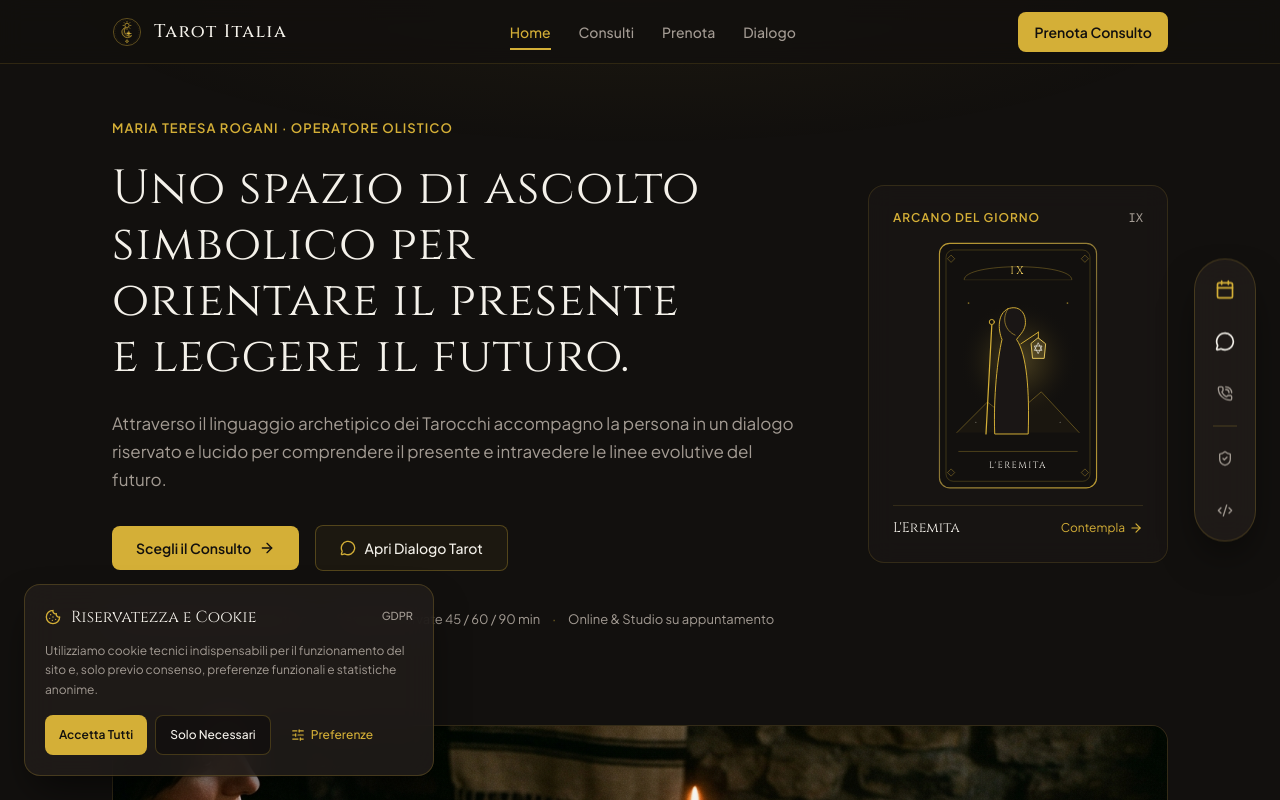
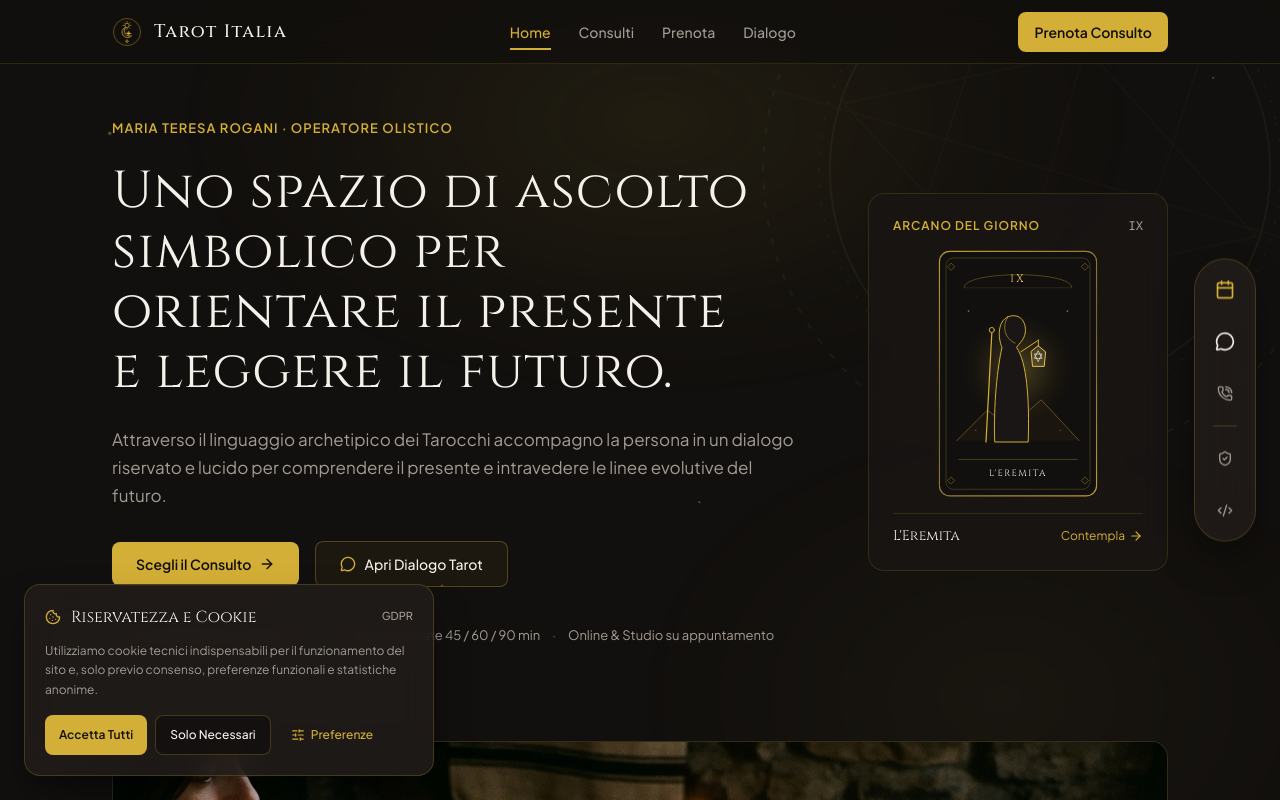
Before and after one commit to Facilissimoweb/ce-se-prova, a React (Vite) app: page / in a window 1280 px wide. Shown: the top 800 px of the page. Built offline with nearby package versions, Linux system fonts and the light colour scheme.

Commit message:
feat: add atmospheric background and refine typography
- Implement AmbientSanctuaryBackground for immersive visual flair
- Define custom animations and utility classes for background movement
- Update font sizing, weights, and tracking across main screens to improve readability and visual hierarchy

```diff
--- a/src/App.tsx
+++ b/src/App.tsx
@@ -7,6 +7,7 @@ import {
 } from './components/NavigationChrome';
 import { HandoffDrawer } from './components/HandoffDrawer';
 import { PrivacyCookiesWidget } from './components/PrivacyCookiesWidget';
+import { AmbientSanctuaryBackground } from './components/AmbientSanctuaryBackground';
 import { HomeScreen } from './screens/HomeScreen';
 import { ConsultiScreen } from './screens/ConsultiScreen';
 import { BookingScreen } from './screens/BookingScreen';
@@ -32,15 +33,7 @@ export function App() {
 
   return (
     <div className="min-h-screen bg-[#12100E] text-[#F4F1EA] flex flex-col relative">
-      {/* Subtle warm ambient gold radiance behind hero */}
-      <div
-        className="pointer-events-none fixed inset-x-0 top-0 h-[420px] opacity-35"
-        style={{
-          background:
-            'radial-gradient(ellipse 65% 50% at 50% 0%, rgba(212, 175, 55, 0.14), transparent 70%)',
-        }}
-        aria-hidden="true"
-      />
+      <AmbientSanctuaryBackground />
 
       <TopBar activeScreen={activeScreen} onNavigate={handleNavigate} />
 
--- /dev/null
+++ b/src/components/AmbientSanctuaryBackground.tsx
@@ -0,0 +1,94 @@
+import React from 'react';
+
+const DUST_MOTES = [
+  { left: '8%', top: '24%', size: 2.5, duration: '11s', delay: '0s' },
+  { left: '16%', top: '68%', size: 2, duration: '14s', delay: '-3s' },
+  { left: '25%', top: '42%', size: 1.5, duration: '12s', delay: '-6s' },
+  { left: '34%', top: '80%', size: 2, duration: '15s', delay: '-2s' },
+  { left: '46%', top: '30%', size: 2.5, duration: '13s', delay: '-7s' },
+  { left: '54%', top: '72%', size: 1.5, duration: '16s', delay: '-4s' },
+  { left: '63%', top: '20%', size: 2, duration: '11.5s', delay: '-5s' },
+  { left: '72%', top: '58%', size: 2.5, duration: '14.5s', delay: '-8s' },
+  { left: '81%', top: '36%', size: 1.5, duration: '12.5s', delay: '-1s' },
+  { left: '90%', top: '74%', size: 2, duration: '15.5s', delay: '-9s' },
+  { left: '94%', top: '22%', size: 2, duration: '13.5s', delay: '-4.5s' },
+  { left: '41%', top: '55%', size: 1.5, duration: '17s', delay: '-10s' },
+];
+
+/**
+ * Sfondo ambientale vibrante ma discreto (compositor-only transform & opacity):
+ * - Due aure dorate che respirano lentamente
+ * - Anelli astrolabici controrotanti a bassa opacità
+ * - Pulviscolo dorato ascendente (disattivato automaticamente con prefers-reduced-motion)
+ */
+export function AmbientSanctuaryBackground() {
+  return (
+    <div
+      className="pointer-events-none fixed inset-0 overflow-hidden z-0"
+      aria-hidden="true"
+    >
+      {/* Top-center primary breathing gold aura */}
+      <div
+        className="animate-aura-breath absolute -top-32 left-1/2 -translate-x-1/2 w-[900px] h-[520px] rounded-full"
+        style={{
+          background:
+            'radial-gradient(ellipse at center, rgba(212, 175, 55, 0.16) 0%, rgba(212, 175, 55, 0.04) 48%, transparent 74%)',
+        }}
+      />
+
+      {/* Lower-right secondary lunar/amber aura */}
+      <div
+        className="animate-aura-breath-reverse absolute -bottom-40 -right-24 w-[720px] h-[540px] rounded-full"
+        style={{
+          background:
+            'radial-gradient(ellipse at center, rgba(230, 198, 92, 0.11) 0%, rgba(212, 175, 55, 0.03) 50%, transparent 74%)',
+        }}
+      />
+
+      {/* Counter-rotating astrolabe geometry behind hero */}
+      <div className="absolute top-[-140px] right-[-180px] md:right-[-80px] w-[620px] h-[620px] opacity-[0.07]">
+        <svg viewBox="0 0 400 400" fill="none" className="w-full h-full animate-orbit-cw">
+          <circle cx="200" cy="200" r="185" stroke="#D4AF37" strokeWidth="1" strokeDasharray="4 8" />
+          <circle cx="200" cy="200" r="142" stroke="#E6C65C" strokeWidth="0.8" />
+          <line x1="200" y1="10" x2="200" y2="390" stroke="#D4AF37" strokeWidth="0.6" strokeOpacity="0.5" />
+          <line x1="10" y1="200" x2="390" y2="200" stroke="#D4AF37" strokeWidth="0.6" strokeOpacity="0.5" />
+        </svg>
+      </div>
+
+      <div className="absolute top-[-110px] right-[-150px] md:right-[-50px] w-[560px] h-[560px] opacity-[0.06]">
+        <svg viewBox="0 0 400 400" fill="none" className="w-full h-full animate-orbit-ccw">
+          <circle cx="200" cy="200" r="165" stroke="#D4AF37" strokeWidth="0.9" strokeDasharray="2 10" />
+          <polygon
+            points="200,45 334,277 66,277"
+            stroke="#D4AF37"
+            strokeWidth="0.7"
+            strokeOpacity="0.6"
+          />
+          <polygon
+            points="200,355 334,123 66,123"
+            stroke="#D4AF37"
+            strokeWidth="0.7"
+            strokeOpacity="0.6"
+          />
+        </svg>
+      </div>
+
+      {/* Subtle floating golden dust motes */}
+      {DUST_MOTES.map((mote, idx) => (
+        <span
+          key={idx}
+          className="animate-float-mote absolute rounded-full bg-[#E6C65C]"
+          style={{
+            left: mote.left,
+            top: mote.top,
+            width: `${mote.size}px`,
+            height: `${mote.size}px`,
+            boxShadow: '0 0 8px rgba(230, 198, 92, 0.55)',
+            animationDuration: mote.duration,
+            animationDelay: mote.delay,
+          }}
+        />
+      ))}
+    </div>
+  );
+}
--- a/src/index.css
+++ b/src/index.css
@@ -85,6 +85,87 @@
   box-shadow: 0 0 24px rgba(212, 175, 55, 0.22);
 }
 
+@keyframes auraBreath {
+  0%,
+  100% {
+    opacity: 0.34;
+    transform: translate3d(0, 0, 0) scale(1);
+  }
+  50% {
+    opacity: 0.56;
+    transform: translate3d(18px, -12px, 0) scale(1.06);
+  }
+}
+
+@keyframes auraBreathReverse {
+  0%,
+  100% {
+    opacity: 0.22;
+    transform: translate3d(0, 0, 0) scale(1);
+  }
+  50% {
+    opacity: 0.42;
+    transform: translate3d(-22px, 14px, 0) scale(1.08);
+  }
+}
+
+@keyframes slowOrbitCW {
+  from {
+    transform: rotate(0deg);
+  }
+  to {
+    transform: rotate(360deg);
+  }
+}
+
+@keyframes slowOrbitCCW {
+  from {
+    transform: rotate(360deg);
+  }
+  to {
+    transform: rotate(0deg);
+  }
+}
+
+@keyframes floatMote {
+  0% {
+    opacity: 0;
+    transform: translate3d(0, 24px, 0) scale(0.8);
+  }
+  20% {
+    opacity: 0.55;
+  }
+  80% {
+    opacity: 0.35;
+  }
+  100% {
+    opacity: 0;
+    transform: translate3d(10px, -110px, 0) scale(1.1);
+  }
+}
+
+.animate-aura-breath {
+  animation: auraBreath 16s ease-in-out infinite;
+}
+
+.animate-aura-breath-reverse {
+  animation: auraBreathReverse 22s ease-in-out infinite;
+}
+
+.animate-orbit-cw {
+  animation: slowOrbitCW 140s linear infinite;
+}
+
+.animate-orbit-ccw {
+  animation: slowOrbitCCW 190s linear infinite;
+}
+
+.animate-float-mote {
+  animation-name: floatMote;
+  animation-timing-function: ease-in-out;
+  animation-iteration-count: infinite;
+}
+
 @media (prefers-reduced-motion: reduce) {
   *,
   *::before,
--- a/src/screens/ChatScreen.tsx
+++ b/src/screens/ChatScreen.tsx
@@ -171,7 +171,7 @@ export function ChatScreen({ showCmsKeys, onBookConsult }: ChatScreenProps) {
               <p className="text-[11px] font-semibold uppercase tracking-[0.08em] text-[#D4AF37]">
                 <CopyText entry={siteContent.brand.name} showKeys={showCmsKeys} /> · 22 Arcani Maggiori
               </p>
-              <h1 className="font-display text-xl md:text-2xl text-[#F4F1EA]">
+              <h1 className="font-display text-2xl md:text-[28px] tracking-[0.02em] text-[#F4F1EA]">
                 <CopyText entry={siteContent.chat.title} showKeys={showCmsKeys} />
               </h1>
             </div>
@@ -237,7 +237,7 @@ export function ChatScreen({ showCmsKeys, onBookConsult }: ChatScreenProps) {
                 <p className="text-[11px] font-semibold uppercase tracking-[0.08em] text-[#D4AF37]">
                   Mazzo Completo · 0 – XXI
                 </p>
-                <h2 className="font-display text-base md:text-lg text-[#F4F1EA]">
+                <h2 className="font-body font-semibold tracking-[-0.015em] text-base md:text-lg text-[#F4F1EA]">
                   Scegli un Arcano Maggiore con cui dialogare
                 </h2>
               </div>
@@ -329,7 +329,7 @@ export function ChatScreen({ showCmsKeys, onBookConsult }: ChatScreenProps) {
                 <p className="text-[11px] font-semibold uppercase tracking-[0.08em] text-[#D4AF37]">
                   {activeSpread ? 'Focus Carta Selezionata' : 'Arcano Attivo'}
                 </p>
-                <h2 className="font-display text-xl text-[#F4F1EA]">
+                <h2 className="font-body font-semibold tracking-[-0.02em] text-xl text-[#F4F1EA]">
                   {activeCard.name} · {activeCard.numeral}
                 </h2>
               </div>
--- a/src/screens/ConsultiScreen.tsx
+++ b/src/screens/ConsultiScreen.tsx
@@ -25,7 +25,7 @@ export function ConsultiScreen({
           <p className="text-[11px] font-semibold uppercase tracking-[0.08em] text-[#D4AF37]">
             Tariffario Trasparente · Sessioni Individuali
           </p>
-          <h1 className="font-display text-[28px] leading-[36px] md:text-[36px] md:leading-[44px] text-[#F4F1EA] text-balance">
+          <h1 className="font-display text-[32px] leading-[40px] md:text-[42px] md:leading-[50px] tracking-[0.02em] text-[#F4F1EA] text-balance">
             <CopyText entry={siteContent.consulti.heading} showKeys={showCmsKeys} />
           </h1>
           <p className="text-sm md:text-base leading-relaxed text-[#A39B93] max-w-xl">
@@ -70,7 +70,7 @@ export function ConsultiScreen({
                 </div>
 
                 <div className="space-y-2">
-                  <h2 className="font-display text-xl md:text-2xl text-[#F4F1EA]">
+                  <h2 className="font-body font-semibold tracking-[-0.02em] text-xl md:text-2xl text-[#F4F1EA]">
                     {showCmsKeys ? (
                       <CopyText
                         entry={{ cmsKey: tariff.cmsKeyTitle, liveText: tariff.title }}
--- a/src/screens/HomeScreen.tsx
+++ b/src/screens/HomeScreen.tsx
@@ -38,7 +38,7 @@ export function HomeScreen({
               <CopyText entry={siteContent.home.kicker} showKeys={showCmsKeys} />
             </p>
 
-            <h1 className="font-display text-[32px] leading-[40px] md:text-[48px] md:leading-[56px] tracking-[0.02em] text-[#F4F1EA] max-w-2xl text-balance">
+            <h1 className="font-display text-[34px] leading-[42px] md:text-[52px] md:leading-[60px] tracking-[0.02em] font-normal text-[#F4F1EA] max-w-2xl text-balance">
               <CopyText entry={siteContent.home.hero} showKeys={showCmsKeys} />
             </h1>
 
@@ -160,7 +160,7 @@ export function HomeScreen({
               Etica Professionale
             </span>
           </div>
-          <h2 id="ethics-heading" className="font-display text-xl md:text-2xl text-[#F4F1EA] text-balance">
+          <h2 id="ethics-heading" className="font-body text-2xl md:text-[28px] md:leading-[36px] font-semibold tracking-[-0.02em] text-[#F4F1EA] text-balance">
             <CopyText entry={siteContent.home.ethicsBannerTitle} showKeys={showCmsKeys} />
           </h2>
           <p className="text-sm md:text-base leading-relaxed text-[#E8e1dd]">
@@ -176,7 +176,7 @@ export function HomeScreen({
       <section aria-labelledby="pathways-heading" className="space-y-8">
         <div className="flex flex-col md:flex-row md:items-end justify-between gap-4">
           <div className="space-y-2 max-w-2xl">
-            <h2 id="pathways-heading" className="font-display text-2xl md:text-[32px] md:leading-[40px] text-[#F4F1EA]">
+            <h2 id="pathways-heading" className="font-body text-2xl md:text-[32px] md:leading-[40px] font-semibold tracking-[-0.02em] text-[#F4F1EA]">
               <CopyText entry={siteContent.home.pathwaysHeading} showKeys={showCmsKeys} />
             </h2>
             <p className="text-sm md:text-base text-[#A39B93]">
@@ -250,7 +250,7 @@ export function HomeScreen({
           <p className="text-[11px] font-semibold uppercase tracking-[0.08em] text-[#D4AF37]">
             Esperienze di Ascolto
           </p>
-          <h2 id="testimonials-heading" className="font-display text-2xl md:text-[32px] md:leading-[40px] text-[#F4F1EA]">
+          <h2 id="testimonials-heading" className="font-body text-2xl md:text-[32px] md:leading-[40px] font-semibold tracking-[-0.02em] text-[#F4F1EA]">
             <CopyText entry={siteContent.home.testimonialsHeading} showKeys={showCmsKeys} />
           </h2>
           <p className="text-sm md:text-base text-[#A39B93]">
@@ -301,7 +301,7 @@ export function HomeScreen({
           <p className="text-[11px] font-semibold uppercase tracking-[0.08em] text-[#D4AF37]">
             Chiarezza &amp; Deontologia
           </p>
-          <h2 id="faq-heading" className="font-display text-2xl md:text-[30px] md:leading-[38px] text-[#F4F1EA] text-balance">
+          <h2 id="faq-heading" className="font-body text-2xl md:text-[30px] md:leading-[38px] font-semibold tracking-[-0.02em] text-[#F4F1EA] text-balance">
             <CopyText entry={siteContent.home.faqHeading} showKeys={showCmsKeys} />
           </h2>
           <p className="text-sm leading-relaxed text-[#A39B93]">
@@ -330,7 +330,7 @@ export function HomeScreen({
                       <span className="block text-[11px] font-semibold uppercase tracking-[0.08em] text-[#D4AF37]/90">
                         {String(index + 1).padStart(2, '0')} · {faq.category}
                       </span>
-                      <span className="block font-display text-base md:text-lg text-[#F4F1EA]">
+                      <span className="block font-body font-semibold text-base md:text-[17px] tracking-[-0.01em] text-[#F4F1EA]">
                         {showCmsKeys ? (
                           <CopyText
                             entry={{ cmsKey: faq.cmsKeyQuestion, liveText: faq.question }}
@@ -381,7 +381,7 @@ export function HomeScreen({
           <div className="md:col-span-5 flex items-center gap-4">
             <TarotEmblemLogo size={44} className="shrink-0" />
             <div>
-              <h2 id="dock-heading" className="font-display text-lg text-[#F4F1EA]">
+              <h2 id="dock-heading" className="font-body font-semibold tracking-[-0.01em] text-lg text-[#F4F1EA]">
                 <CopyText entry={siteContent.home.dockHeading} showKeys={showCmsKeys} />
               </h2>
               <p className="text-xs text-[#A39B93] mt-0.5">
```
Also changed, not shown: src/screens/BookingScreen.tsx (+4 -4 lines).
